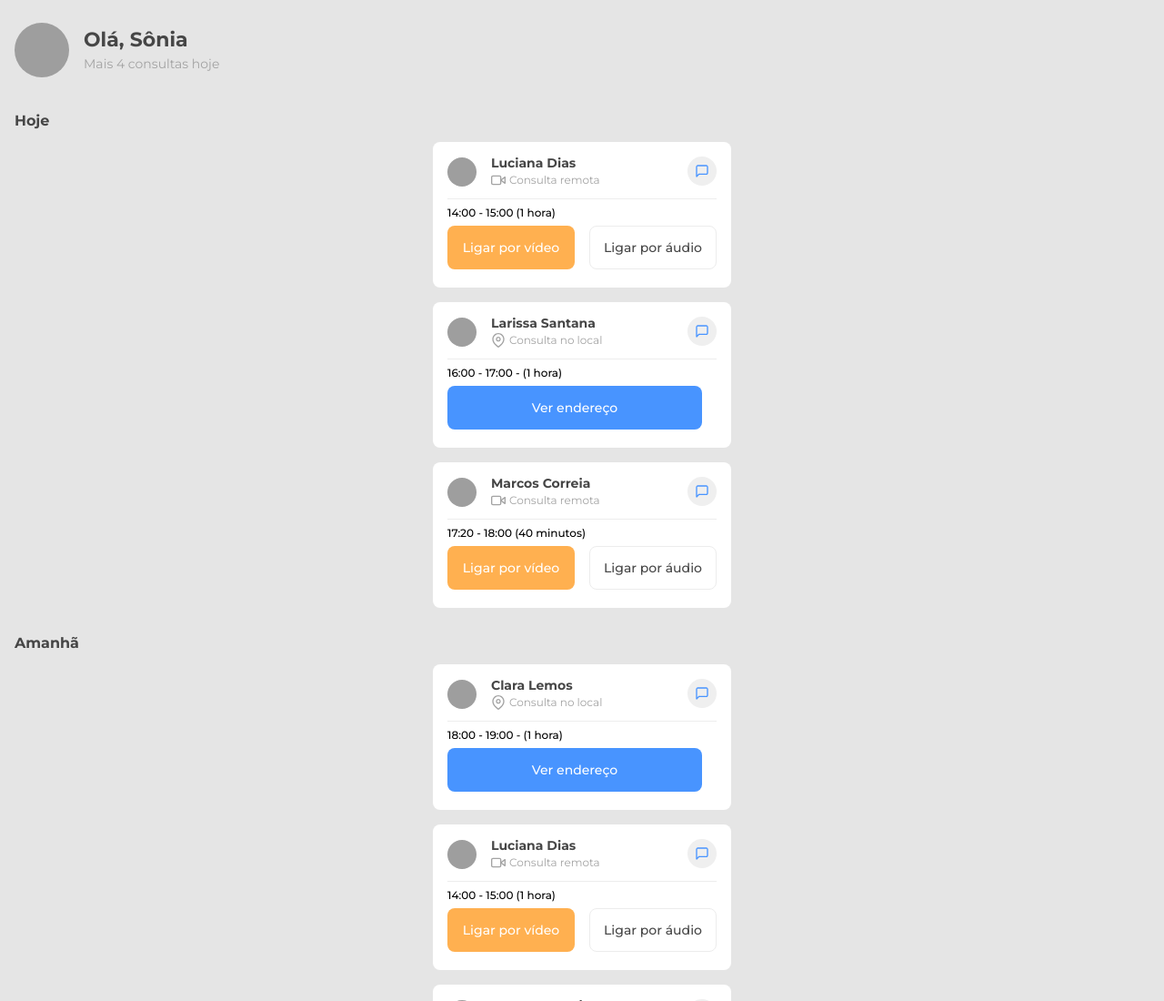
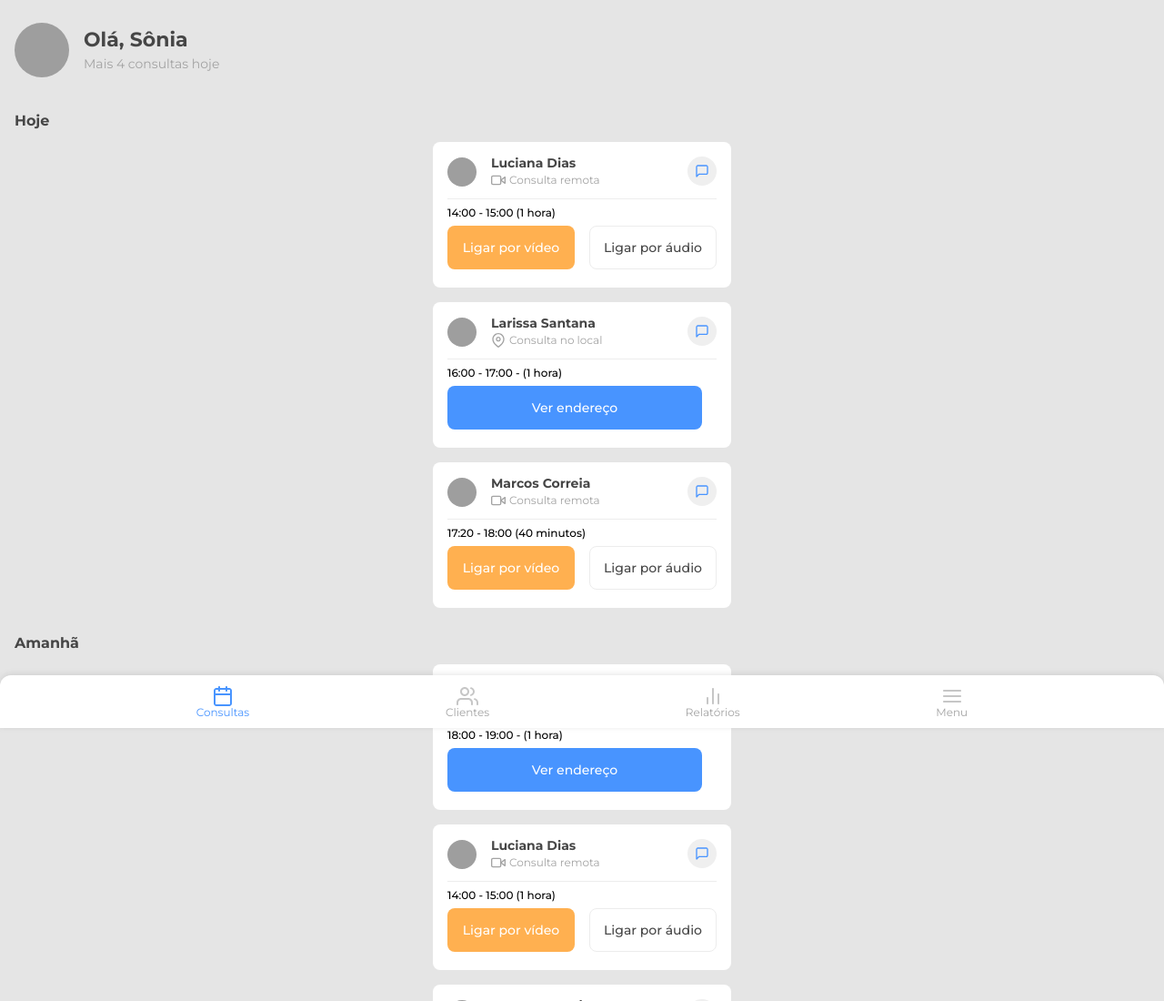
Before and after one commit to juliocreis/clinica_medica, a plain HTML site: page index.html in a window 1280 px wide. Shown: the top 1100 px of the page at 91% size. Drawn offline with Linux system fonts and the light colour scheme; grey boxes are pictures that could not be loaded.

Commit message:
rodapé com a lista de ações

```diff
--- a/index.html
+++ b/index.html
@@ -315,5 +315,29 @@
 
         </section>
     </main>
+
+    <footer class="rodape">
+        <nav>
+            <ul>
+                <li class="rodape__acao">
+                    <span class="consultas__icone"></span>
+                    Consultas
+                </li>
+                <li class="rodape__acao">
+                    <span class="clientes__icone"></span>
+                    Clientes
+                </li>
+                <li class="rodape__acao">
+                    <span class="relatorios__icone"></span>
+                    Relatórios
+                </li>
+                <li class="rodape__acao">
+                    <span class="menu__icone"></span>
+                    Menu
+                </li>
+            </ul>
+        </nav>
+    </footer>
+
 </body>
 </html>
--- a/style.css
+++ b/style.css
@@ -1,5 +1,6 @@
 @import url(./styles/home.css);
 @import url(./styles/consultas.css);
+@import url(./styles/rodape.css);
 
 :root {
     --cor-preta: #464646;
--- /dev/null
+++ b/styles/rodape.css
@@ -0,0 +1,59 @@
+.rodape {
+    width: 100%;
+    height: 58px;
+    background-color: var(--cor-branca);
+    border-radius: 12px 12px 0 0;
+    filter: drop-shadow(0 -1px 3px #46464625); /* Adiciona um efeito de sombra */
+    display: flex;
+    align-items: center;
+    justify-content: space-evenly;
+    position: fixed;
+    bottom: 0;
+}
+
+.rodape nav {
+    width: 100%;
+}
+
+.rodape nav > ul {
+    display: flex;
+    justify-content: space-evenly;
+}
+
+.rodape nav .rodape__acao {
+    display: flex;
+    flex-direction: column;
+    align-items: center;
+    justify-content: center;
+    color: var(--cor-cinza);
+    font-size: 12px;
+}
+
+.rodape nav .rodape__acao:first-child {
+    color: #4894FF;
+}
+
+.rodape nav .rodape__acao span {
+    width: 24px;
+    height: 24px;
+    background-position: center;
+    background-repeat: no-repeat;
+}
+
+.rodape nav .rodape__acao span.consultas__icone {
+    background-image: url(../assets/Calendarioicone.png);
+}
+
+.rodape nav .rodape__acao span.clientes__icone {
+    background-image: url(../assets/clientes\ icone.svg);
+    opacity: 30%;
+}
+
+.rodape nav .rodape__acao span.relatorios__icone{
+    background-image: url(../assets/relatorios\ icone.svg);
+    opacity: 30%;
+}
+.rodape nav .rodape__acao span.menu__icone {
+    background-image: url(../assets/menu\ icone.svg);
+    opacity: 30%;
+}
```
Also changed, not shown: assets/Calendarioicone.png (added), assets/Calendarioicone.svg (added), assets/clientes icone.svg (added), assets/menu icone.svg (added), assets/relatorios icone.svg (added).
